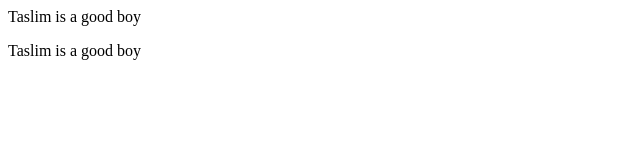
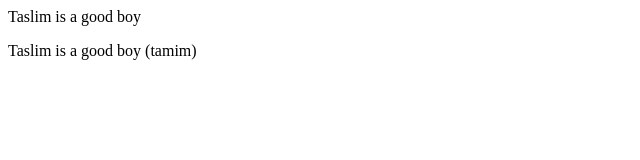
Before and after one commit to taslim-h/LocalRepo, a plain HTML site: page index.html in a window 1280 px wide. Shown: the full height of the page, 0-640 px from the left. Drawn offline with Linux system fonts and the light colour scheme.

```diff
--- a/index.html
+++ b/index.html
@@ -1,2 +1,2 @@
 <p>Taslim is a good boy</p>
-<p>Taslim is a good boy</p>
+<p>Taslim is a good boy (tamim)</p>
```
